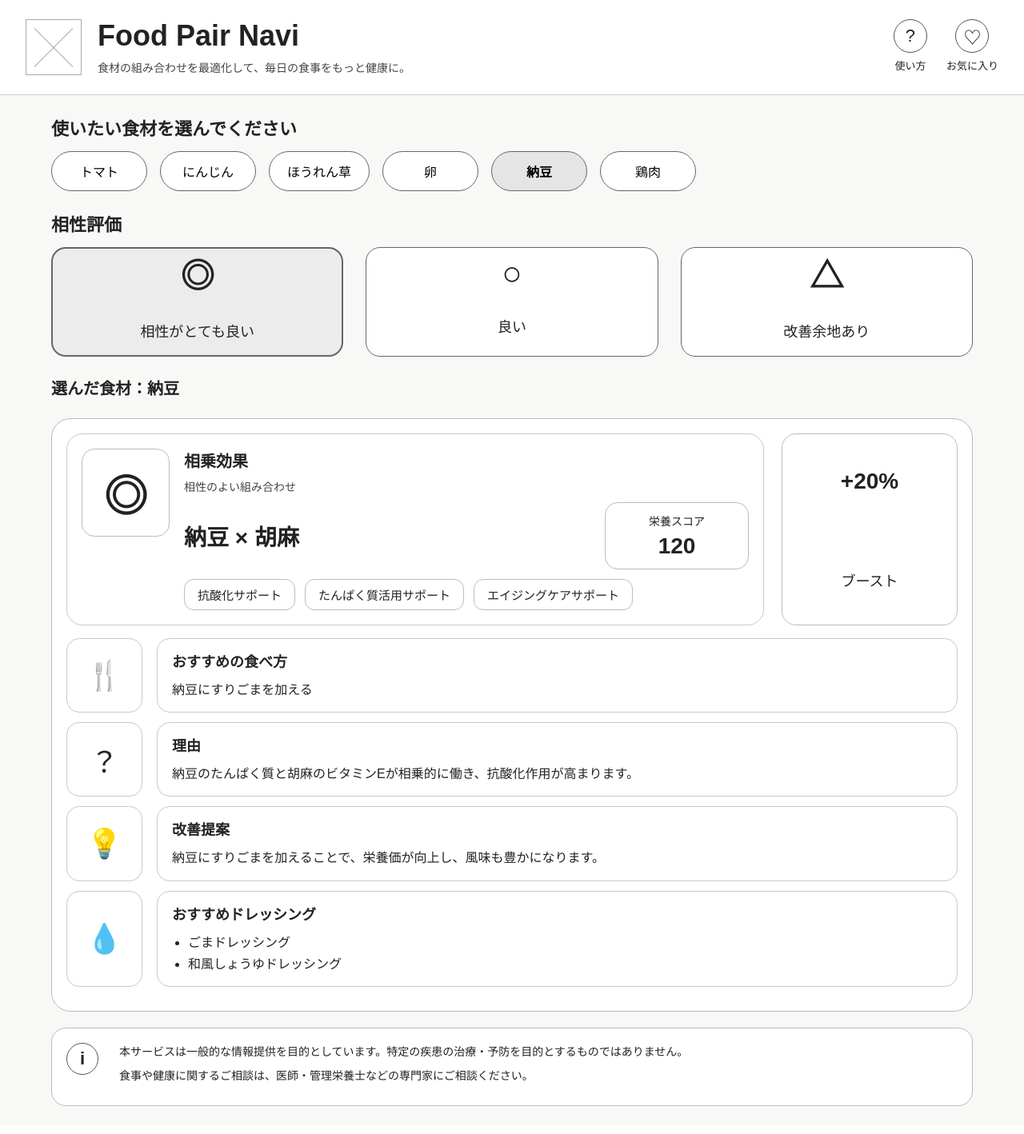
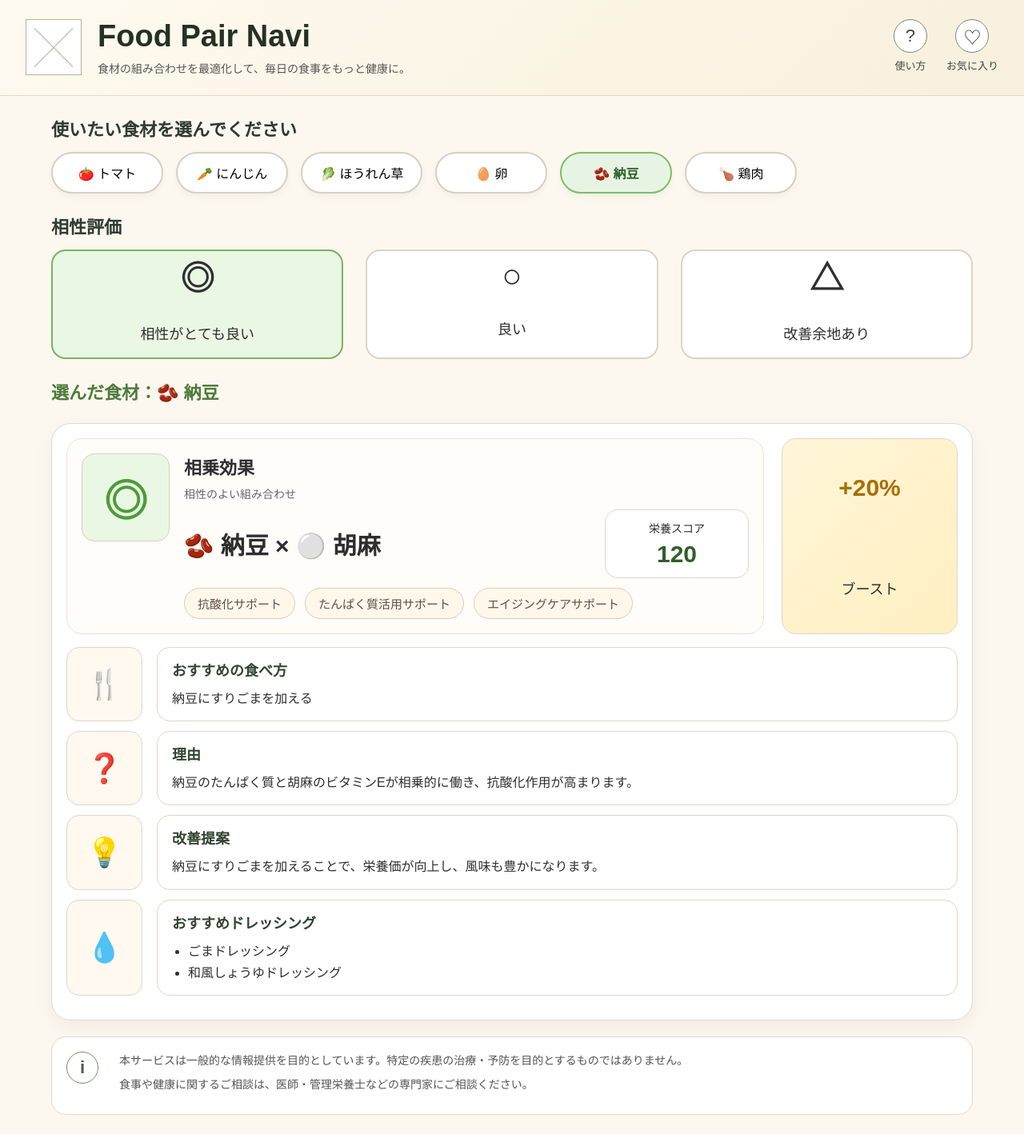
Before and after one commit to kugi227/food-pair-app, a Flask app: page / in a window 1280 px wide. Shown: the whole page at 80% size. Before the commit the page ends 1383 px from the top, so only its background shows below. Run offline with Flask 3, Linux system fonts and the light colour scheme.

Commit message:
食材選択と評価結果のUIをカラー化
食材ボタンに絵文字を追加し、◎○△の評価選択に応じて結果表示が切り替わるようにした。

```diff
--- a/static/script.js
+++ b/static/script.js
@@ -1,61 +1,162 @@
 const foodData = {
   tomato: {
     name: "トマト",
-    rating: "excellent",
+    emoji: "🍅",
+    excellent: {
       icon: "◎",
-    pairTitle: "トマト × オリーブオイル",
-    nutritionScore: "118",
-    boostRate: "+18%",
-    boosts: ["抗酸化サポート", "吸収サポート", "美容サポート"],
+      pairTitle: "🍅 トマト × 🫒 オリーブオイル",
+      nutritionScore: "120",
+      boostRate: "+20%",
+      boosts: ["リコピン活用サポート", "抗酸化サポート", "吸収サポート"],
       suggestion: "オリーブオイルと一緒に食べる",
       reason: "トマトのリコピンは、油と一緒にとることで吸収されやすいとされています。",
       improvement: "サラダにする場合は、オイル系ドレッシングを使うと栄養を活かしやすくなります。",
       dressings: ["オリーブオイル系ドレッシング", "レモンオイルドレッシング"]
     },
+    good: {
+      icon: "○",
+      pairTitle: "🍅 トマト × 🥚 卵",
+      nutritionScore: "110",
+      boostRate: "+10%",
+      boosts: ["たんぱく質サポート", "彩りサポート", "食事バランスサポート"],
+      suggestion: "トマトと卵を炒める",
+      reason: "トマトと卵を合わせることで、たんぱく質と野菜を一緒にとりやすくなります。",
+      improvement: "油を少し使って炒めると、トマトの栄養を活かしやすくなります。",
+      dressings: ["オーロラソース風", "和風ドレッシング"]
+    },
+    improve: {
+      icon: "△",
+      pairTitle: "🍅 トマト単体",
+      nutritionScore: "95",
+      boostRate: "+0%",
+      boosts: ["ちょい足し推奨", "吸収改善余地あり", "油を足すと良い"],
+      suggestion: "油を含む食材を少し足す",
+      reason: "トマト単体でも良い食材ですが、油と合わせることでリコピンをより活かしやすくなります。",
+      improvement: "オリーブオイルやチーズを足すと、食べ合わせの改善につながります。",
+      dressings: ["オリーブオイル系ドレッシング", "バジルドレッシング"]
+    }
+  },
+
   carrot: {
     name: "にんじん",
-    rating: "excellent",
+    emoji: "🥕",
+    excellent: {
       icon: "◎",
-    pairTitle: "にんじん × ごま油",
-    nutritionScore: "116",
-    boostRate: "+16%",
-    boosts: ["βカロテンサポート", "吸収サポート", "美容サポート"],
+      pairTitle: "🥕 にんじん × 🫒 ごま油",
+      nutritionScore: "118",
+      boostRate: "+18%",
+      boosts: ["βカロテン活用", "吸収サポート", "美容サポート"],
       suggestion: "油と一緒に炒める",
       reason: "にんじんのβカロテンは、油と合わせることで吸収されやすくなります。",
       improvement: "炒め物や温野菜にすると、栄養を活かしやすくなります。",
       dressings: ["ごまドレッシング", "フレンチドレッシング"]
     },
+    good: {
+      icon: "○",
+      pairTitle: "🥕 にんじん × 🥚 卵",
+      nutritionScore: "108",
+      boostRate: "+8%",
+      boosts: ["彩りサポート", "たんぱく質サポート", "食事バランス"],
+      suggestion: "にんじんしりしり風にする",
+      reason: "にんじんと卵を合わせると、彩りとたんぱく質を補いやすくなります。",
+      improvement: "少量の油を使うと、にんじんの栄養を活かしやすくなります。",
+      dressings: ["和風ドレッシング", "ごまドレッシング"]
+    },
+    improve: {
+      icon: "△",
+      pairTitle: "🥕 にんじん単体",
+      nutritionScore: "92",
+      boostRate: "+0%",
+      boosts: ["油を足すと良い", "吸収改善余地あり", "調理法改善"],
+      suggestion: "油を含む調理に変える",
+      reason: "にんじん単体でも良いですが、油と合わせることでβカロテンを活かしやすくなります。",
+      improvement: "炒める、ドレッシングをかける、ナッツを足すなどがおすすめです。",
+      dressings: ["フレンチドレッシング", "オイル系ドレッシング"]
+    }
+  },
+
   spinach: {
     name: "ほうれん草",
-    rating: "good",
+    emoji: "🥬",
+    excellent: {
+      icon: "◎",
+      pairTitle: "🥬 ほうれん草 × 🍋 レモン",
+      nutritionScore: "116",
+      boostRate: "+16%",
+      boosts: ["鉄分活用サポート", "ビタミンCサポート", "抗酸化サポート"],
+      suggestion: "レモンや酢を少し足す",
+      reason: "ほうれん草の鉄は、ビタミンCを含む食材と合わせると活かしやすくなります。",
+      improvement: "おひたしやサラダにレモンを足すと、食べ合わせの改善につながります。",
+      dressings: ["レモンドレッシング", "和風ドレッシング"]
+    },
+    good: {
       icon: "○",
-    pairTitle: "ほうれん草 × レモン",
+      pairTitle: "🥬 ほうれん草 × ⚪ ごま",
       nutritionScore: "108",
       boostRate: "+8%",
-    boosts: ["鉄分活用サポート", "抗酸化サポート", "栄養バランスサポート"],
-    suggestion: "レモンや酢を少し足す",
-    reason: "ほうれん草の鉄は、ビタミンCを含む食材と合わせると活かしやすくなります。",
-    improvement: "おひたしにレモンを加えると、相性をより高められます。",
+      boosts: ["ミネラルサポート", "風味アップ", "食べやすさサポート"],
+      suggestion: "ごま和えにする",
+      reason: "ごまと合わせることで風味が増し、ほうれん草を食べやすくできます。",
+      improvement: "レモンや酢を少し足すと、さらに栄養面のサポートになります。",
+      dressings: ["ごまドレッシング", "和風しょうゆドレッシング"]
+    },
+    improve: {
+      icon: "△",
+      pairTitle: "🥬 ほうれん草 × 🥛 乳製品",
+      nutritionScore: "90",
+      boostRate: "-",
+      boosts: ["食べ方見直し", "タイミング調整", "ビタミンC追加推奨"],
+      suggestion: "レモンやビタミンC食材を足す",
+      reason: "組み合わせによっては、ミネラルの吸収が気になる場合があります。",
+      improvement: "食べるタイミングをずらす、またはレモン・酢を足すと改善しやすくなります。",
       dressings: ["レモンドレッシング", "和風ドレッシング"]
+    }
   },
+
   egg: {
     name: "卵",
-    rating: "good",
+    emoji: "🥚",
+    excellent: {
+      icon: "◎",
+      pairTitle: "🥚 卵 × 🍅 トマト",
+      nutritionScore: "114",
+      boostRate: "+14%",
+      boosts: ["たんぱく質サポート", "抗酸化サポート", "彩りサポート"],
+      suggestion: "トマト卵炒めにする",
+      reason: "卵のたんぱく質とトマトの栄養を一緒にとりやすくなります。",
+      improvement: "油を少し使うと、トマトの栄養も活かしやすくなります。",
+      dressings: ["オーロラソース風", "オイル系ドレッシング"]
+    },
+    good: {
       icon: "○",
-    pairTitle: "卵 × トマト",
-    nutritionScore: "110",
-    boostRate: "+10%",
-    boosts: ["たんぱく質サポート", "彩りサポート", "食事バランスサポート"],
-    suggestion: "トマトや野菜と一緒に食べる",
-    reason: "卵は野菜と合わせることで、食事全体の栄養バランスが整いやすくなります。",
-    improvement: "サラダや炒め物に加えると食べやすくなります。",
-    dressings: ["オーロラソース風", "和風ドレッシング"]
+      pairTitle: "🥚 卵 × 🥬 ほうれん草",
+      nutritionScore: "108",
+      boostRate: "+8%",
+      boosts: ["たんぱく質サポート", "野菜追加", "食事バランス"],
+      suggestion: "卵とほうれん草の炒め物にする",
+      reason: "卵に野菜を合わせることで、食事全体のバランスが整いやすくなります。",
+      improvement: "レモンや酢を少し足すと、ほうれん草の栄養も活かしやすくなります。",
+      dressings: ["和風ドレッシング", "ごまドレッシング"]
     },
+    improve: {
+      icon: "△",
+      pairTitle: "🥚 卵単体",
+      nutritionScore: "94",
+      boostRate: "+0%",
+      boosts: ["野菜追加推奨", "バランス改善", "彩り改善"],
+      suggestion: "野菜を一品足す",
+      reason: "卵単体でも栄養はありますが、野菜を加えると食事全体のバランスが良くなります。",
+      improvement: "トマト、ほうれん草、きのこなどを足すのがおすすめです。",
+      dressings: ["和風ドレッシング", "オーロラソース風"]
+    }
+  },
+
   natto: {
     name: "納豆",
-    rating: "excellent",
+    emoji: "🫘",
+    excellent: {
       icon: "◎",
-    pairTitle: "納豆 × 胡麻",
+      pairTitle: "🫘 納豆 × ⚪ 胡麻",
       nutritionScore: "120",
       boostRate: "+20%",
       boosts: ["抗酸化サポート", "たんぱく質活用サポート", "エイジングケアサポート"],
@@ -64,41 +165,104 @@ const foodData = {
       improvement: "納豆にすりごまを加えることで、栄養価が向上し、風味も豊かになります。",
       dressings: ["ごまドレッシング", "和風しょうゆドレッシング"]
     },
+    good: {
+      icon: "○",
+      pairTitle: "🫘 納豆 × 🌿 ネギ",
+      nutritionScore: "110",
+      boostRate: "+10%",
+      boosts: ["風味アップ", "食べやすさサポート", "発酵食品サポート"],
+      suggestion: "納豆に刻みネギを加える",
+      reason: "ネギを加えることで香りが良くなり、納豆を食べやすくできます。",
+      improvement: "さらにごまや海苔を足すと、風味と栄養バランスが上がります。",
+      dressings: ["和風だれ", "ごま風味だれ"]
+    },
+    improve: {
+      icon: "△",
+      pairTitle: "🫘 納豆 × 🍚 ごはんだけ",
+      nutritionScore: "96",
+      boostRate: "+0%",
+      boosts: ["ちょい足し推奨", "食物繊維追加", "ミネラル追加"],
+      suggestion: "ごま・ネギ・海苔を足す",
+      reason: "納豆ごはんだけでも良いですが、薬味や海藻を足すことで栄養の幅が広がります。",
+      improvement: "すりごま、ネギ、海苔を足すと、手軽に改善できます。",
+      dressings: ["和風しょうゆだれ", "ごま風味だれ"]
+    }
+  },
+
   chicken: {
     name: "鶏肉",
-    rating: "improve",
+    emoji: "🍗",
+    excellent: {
+      icon: "◎",
+      pairTitle: "🍗 鶏肉 × 🍋 レモン",
+      nutritionScore: "114",
+      boostRate: "+14%",
+      boosts: ["たんぱく質サポート", "さっぱりサポート", "食欲サポート"],
+      suggestion: "鶏肉にレモンを合わせる",
+      reason: "鶏肉に酸味を合わせると、さっぱり食べやすくなります。",
+      improvement: "野菜も一緒に加えると、食事全体のバランスが良くなります。",
+      dressings: ["レモン系ドレッシング", "玉ねぎドレッシング"]
+    },
+    good: {
+      icon: "○",
+      pairTitle: "🍗 鶏肉 × 🍄 きのこ",
+      nutritionScore: "108",
+      boostRate: "+8%",
+      boosts: ["食物繊維サポート", "うま味アップ", "満足感サポート"],
+      suggestion: "鶏肉ときのこを炒める",
+      reason: "きのこを加えることで食物繊維やうま味が加わり、満足感が出ます。",
+      improvement: "レモンや香味野菜を足すと、さらに食べやすくなります。",
+      dressings: ["和風ドレッシング", "玉ねぎドレッシング"]
+    },
+    improve: {
       icon: "△",
-    pairTitle: "鶏肉 × レモン",
-    nutritionScore: "96",
-    boostRate: "+4%",
-    boosts: ["さっぱりサポート", "食欲サポート", "たんぱく質サポート"],
-    suggestion: "レモンや香味野菜を足す",
-    reason: "鶏肉はたんぱく質源として使いやすいですが、野菜や酸味を加えると食べやすさが上がります。",
-    improvement: "単体より、野菜やレモンを組み合わせると、よりバランスよく楽しめます。",
+      pairTitle: "🍗 鶏肉単体",
+      nutritionScore: "92",
+      boostRate: "+0%",
+      boosts: ["野菜追加推奨", "食物繊維不足", "バランス改善"],
+      suggestion: "野菜や酸味を足す",
+      reason: "鶏肉だけだと、食物繊維やビタミンが不足しやすくなります。",
+      improvement: "サラダ、レモン、きのこ、玉ねぎなどを足すとバランスが良くなります。",
       dressings: ["レモン系ドレッシング", "玉ねぎドレッシング"]
+    }
   }
 };
 
+let selectedFood = "natto";
+let selectedRating = "excellent";
+
 const foodButtons = document.querySelectorAll(".food-button");
+const ratingCards = document.querySelectorAll(".rating-card");
+const resultStatusIcon = document.getElementById("resultStatusIcon");
 
-function updateRatingCards(rating) {
-  document.getElementById("ratingExcellent").classList.remove("active");
-  document.getElementById("ratingGood").classList.remove("active");
-  document.getElementById("ratingImprove").classList.remove("active");
-
-  if (rating === "excellent") {
-    document.getElementById("ratingExcellent").classList.add("active");
-  } else if (rating === "good") {
-    document.getElementById("ratingGood").classList.add("active");
-  } else if (rating === "improve") {
-    document.getElementById("ratingImprove").classList.add("active");
+function updateFoodButtons() {
+  foodButtons.forEach((button) => {
+    button.classList.remove("active");
+    if (button.dataset.food === selectedFood) {
+      button.classList.add("active");
     }
+  });
 }
 
-function updateDisplay(foodKey) {
-  const data = foodData[foodKey];
+function updateRatingCards() {
+  ratingCards.forEach((card) => {
+    card.classList.remove("active");
+    if (card.dataset.rating === selectedRating) {
+      card.classList.add("active");
+    }
+  });
+}
 
-  document.getElementById("selectedFood").textContent = `選んだ食材：${data.name}`;
+function updateStatusColor() {
+  resultStatusIcon.classList.remove("excellent", "good", "improve");
+  resultStatusIcon.classList.add(selectedRating);
+}
+
+function updateDisplay() {
+  const food = foodData[selectedFood];
+  const data = food[selectedRating];
+
+  document.getElementById("selectedFood").textContent = `選んだ食材：${food.emoji} ${food.name}`;
   document.getElementById("resultStatusIcon").textContent = data.icon;
   document.getElementById("pairTitle").textContent = data.pairTitle;
   document.getElementById("nutritionScore").textContent = data.nutritionScore;
@@ -124,18 +288,23 @@ function updateDisplay(foodKey) {
     dressingList.appendChild(li);
   });
 
-  updateRatingCards(data.rating);
+  updateFoodButtons();
+  updateRatingCards();
+  updateStatusColor();
 }
 
 foodButtons.forEach((button) => {
   button.addEventListener("click", () => {
-    foodButtons.forEach((btn) => btn.classList.remove("active"));
-    button.classList.add("active");
-
-    const foodKey = button.dataset.food;
-    updateDisplay(foodKey);
+    selectedFood = button.dataset.food;
+    updateDisplay();
   });
 });
 
-// 初期表示
-updateDisplay("natto");
+ratingCards.forEach((card) => {
+  card.addEventListener("click", () => {
+    selectedRating = card.dataset.rating;
+    updateDisplay();
+  });
+});
+
+updateDisplay();
--- a/static/style.css
+++ b/static/style.css
@@ -5,8 +5,8 @@
 body {
   margin: 0;
   font-family: "Hiragino Sans", "Yu Gothic", sans-serif;
-  background: #f8f8f6;
-  color: #222;
+  background: #fdf8ef;
+  color: #2f2f2f;
 }
 
 .header {
@@ -14,8 +14,8 @@ body {
   justify-content: space-between;
   align-items: flex-start;
   padding: 24px 32px;
-  border-bottom: 1px solid #ccc;
-  background: #fff;
+  border-bottom: 1px solid #e1d7c7;
+  background: linear-gradient(135deg, #fffaf0, #f7f0dd);
 }
 
 .header-left {
@@ -27,7 +27,8 @@ body {
 .logo-box {
   width: 70px;
   height: 70px;
-  border: 1px solid #aaa;
+  border: 1px solid #b9b0a0;
+  background: #ffffff;
   position: relative;
 }
 
@@ -37,10 +38,9 @@ body {
   position: absolute;
   width: 100%;
   height: 1px;
-  background: #aaa;
+  background: #b9b0a0;
   top: 50%;
   left: 0;
-  transform-origin: center;
 }
 
 .logo-box::before {
@@ -53,13 +53,14 @@ body {
 
 h1 {
   margin: 0;
-  font-size: 36px;
+  font-size: 38px;
+  color: #243224;
 }
 
 .subtitle {
   margin: 8px 0 0;
   font-size: 14px;
-  color: #444;
+  color: #555;
 }
 
 .header-right {
@@ -70,17 +71,19 @@ h1 {
 .header-icon-item {
   text-align: center;
   font-size: 13px;
+  color: #444;
 }
 
 .header-icon {
   width: 42px;
   height: 42px;
-  border: 1px solid #555;
+  border: 1.5px solid #7b8a72;
   border-radius: 50%;
   display: grid;
   place-items: center;
   font-size: 22px;
   margin: 0 auto 6px;
+  background: #fff;
 }
 
 .container {
@@ -96,6 +99,7 @@ h1 {
 .section h2 {
   margin: 0 0 14px;
   font-size: 22px;
+  color: #2f3b2f;
 }
 
 .food-buttons {
@@ -105,22 +109,26 @@ h1 {
 }
 
 .food-button {
-  min-width: 120px;
+  min-width: 140px;
   padding: 12px 22px;
-  border: 1.5px solid #666;
+  border: 2px solid #d7d0c2;
   background: #fff;
   border-radius: 999px;
   cursor: pointer;
   font-size: 16px;
   transition: 0.2s;
+  box-shadow: 0 4px 10px rgba(0, 0, 0, 0.04);
 }
 
 .food-button:hover {
-  background: #f2f2f2;
+  transform: translateY(-2px);
+  background: #fffdf8;
 }
 
 .food-button.active {
-  background: #e5e5e5;
+  background: #e8f4e3;
+  border-color: #7bbf6a;
+  color: #2f5f2a;
   font-weight: bold;
 }
 
@@ -131,7 +139,7 @@ h1 {
 }
 
 .rating-card {
-  border: 1.5px solid #666;
+  border: 2px solid #ddd4c5;
   border-radius: 18px;
   background: #fff;
   min-height: 130px;
@@ -141,11 +149,31 @@ h1 {
   align-items: center;
   gap: 10px;
   font-size: 18px;
+  cursor: pointer;
+  transition: 0.2s;
+}
+
+.rating-card:hover {
+  transform: translateY(-2px);
 }
 
 .rating-card.active {
-  background: #ececec;
   border-width: 2px;
+}
+
+.rating-card.active[data-rating="excellent"] {
+  background: #eaf7e4;
+  border-color: #74b65f;
+}
+
+.rating-card.active[data-rating="good"] {
+  background: #fff6dc;
+  border-color: #e0b84f;
+}
+
+.rating-card.active[data-rating="improve"] {
+  background: #fde9df;
+  border-color: #e08d64;
 }
 
 .rating-icon {
@@ -154,16 +182,18 @@ h1 {
 }
 
 .selected-food {
-  font-size: 20px;
+  font-size: 22px;
   font-weight: bold;
   margin: 0;
+  color: #4d7b3b;
 }
 
 .result-wrapper {
-  border: 1.5px solid #bbb;
+  border: 1.5px solid #e2d8c9;
   border-radius: 24px;
   padding: 18px;
   background: #fff;
+  box-shadow: 0 8px 24px rgba(0, 0, 0, 0.05);
 }
 
 .result-top {
@@ -177,31 +207,48 @@ h1 {
   display: grid;
   grid-template-columns: 110px 1fr;
   gap: 18px;
-  border: 1.5px solid #c8c8c8;
+  border: 1.5px solid #ece3d4;
   border-radius: 20px;
   padding: 18px;
+  background: #fffdf9;
 }
 
 .result-main-left-icon {
   width: 110px;
   height: 110px;
-  border: 1.5px solid #bcbcbc;
+  border: 1.5px solid #d8cfbf;
   border-radius: 16px;
   display: grid;
   place-items: center;
   font-size: 54px;
   font-weight: bold;
+  background: #f8f4ea;
+}
+
+.result-main-left-icon.excellent {
+  color: #4d9c38;
+  background: #eaf7e4;
+}
+
+.result-main-left-icon.good {
+  color: #b38710;
+  background: #fff6dc;
+}
+
+.result-main-left-icon.improve {
+  color: #c56b43;
+  background: #fde9df;
 }
 
 .result-main-content h3 {
   margin: 0 0 8px;
-  font-size: 20px;
+  font-size: 22px;
 }
 
 .small-label {
   margin: 0 0 10px;
   font-size: 14px;
-  color: #444;
+  color: #666;
 }
 
 .pair-row {
@@ -213,17 +260,19 @@ h1 {
 }
 
 .pair-title {
-  font-size: 28px;
+  font-size: 30px;
   font-weight: bold;
   margin: 0;
+  color: #2e2e2e;
 }
 
 .score-box {
   min-width: 180px;
-  border: 1.5px solid #bcbcbc;
+  border: 1.5px solid #e0d6c8;
   border-radius: 16px;
   padding: 12px;
   text-align: center;
+  background: #fff;
 }
 
 .score-label {
@@ -233,23 +282,25 @@ h1 {
 
 .score-number {
   margin: 0;
-  font-size: 28px;
+  font-size: 30px;
   font-weight: bold;
+  color: #2f5f2a;
 }
 
 .boost-box {
-  border: 1.5px solid #bcbcbc;
+  border: 1.5px solid #e0d6c8;
   border-radius: 18px;
   display: grid;
   place-items: center;
   text-align: center;
-  background: #fff;
+  background: linear-gradient(135deg, #fff5d8, #fff0c1);
 }
 
 .boost-rate {
   margin: 0;
-  font-size: 28px;
+  font-size: 30px;
   font-weight: bold;
+  color: #a86f00;
 }
 
 .boost-text {
@@ -266,10 +317,11 @@ h1 {
 .tag {
   display: inline-block;
   padding: 8px 16px;
-  border: 1px solid #bcbcbc;
-  border-radius: 12px;
-  background: #fff;
+  border: 1px solid #d7cdbf;
+  border-radius: 999px;
+  background: #fff8ea;
   font-size: 15px;
+  color: #5b5145;
 }
 
 .info-row {
@@ -280,9 +332,9 @@ h1 {
 }
 
 .info-icon {
-  border: 1.5px solid #c8c8c8;
+  border: 1.5px solid #e0d6c8;
   border-radius: 16px;
-  background: #fff;
+  background: #fff9f0;
   min-height: 90px;
   display: grid;
   place-items: center;
@@ -290,7 +342,7 @@ h1 {
 }
 
 .info-content {
-  border: 1.5px solid #c8c8c8;
+  border: 1.5px solid #e0d6c8;
   border-radius: 16px;
   background: #fff;
   padding: 14px 18px;
@@ -299,6 +351,7 @@ h1 {
 .info-content h4 {
   margin: 0 0 10px;
   font-size: 18px;
+  color: #314431;
 }
 
 .info-content p,
@@ -315,7 +368,7 @@ h1 {
 
 .notice-box {
   margin-top: 20px;
-  border: 1.5px solid #bbb;
+  border: 1.5px solid #e0d6c8;
   border-radius: 18px;
   padding: 18px;
   display: grid;
@@ -327,18 +380,20 @@ h1 {
 .notice-icon {
   width: 40px;
   height: 40px;
-  border: 1.5px solid #555;
+  border: 1.5px solid #7b8a72;
   border-radius: 50%;
   display: grid;
   place-items: center;
   font-weight: bold;
   font-size: 22px;
+  color: #4d5d48;
 }
 
 .notice-box p {
   margin: 0 0 6px;
   font-size: 14px;
   line-height: 1.7;
+  color: #555;
 }
 
 @media (max-width: 900px) {
--- a/templates/index.html
+++ b/templates/index.html
@@ -33,12 +33,12 @@
     <section class="section">
       <h2>使いたい食材を選んでください</h2>
       <div class="food-buttons">
-        <button class="food-button" data-food="tomato">トマト</button>
-        <button class="food-button" data-food="carrot">にんじん</button>
-        <button class="food-button" data-food="spinach">ほうれん草</button>
-        <button class="food-button" data-food="egg">卵</button>
-        <button class="food-button active" data-food="natto">納豆</button>
-        <button class="food-button" data-food="chicken">鶏肉</button>
+        <button class="food-button" data-food="tomato">🍅 トマト</button>
+        <button class="food-button" data-food="carrot">🥕 にんじん</button>
+        <button class="food-button" data-food="spinach">🥬 ほうれん草</button>
+        <button class="food-button" data-food="egg">🥚 卵</button>
+        <button class="food-button active" data-food="natto">🫘 納豆</button>
+        <button class="food-button" data-food="chicken">🍗 鶏肉</button>
       </div>
     </section>
 
@@ -46,17 +46,17 @@
     <section class="section">
       <h2>相性評価</h2>
       <div class="rating-cards">
-        <div class="rating-card active" id="ratingExcellent">
+        <div class="rating-card active" id="ratingExcellent" data-rating="excellent">
           <div class="rating-icon">◎</div>
           <p>相性がとても良い</p>
         </div>
 
-        <div class="rating-card" id="ratingGood">
+        <div class="rating-card" id="ratingGood" data-rating="good">
           <div class="rating-icon">○</div>
           <p>良い</p>
         </div>
 
-        <div class="rating-card" id="ratingImprove">
+        <div class="rating-card" id="ratingImprove" data-rating="improve">
           <div class="rating-icon">△</div>
           <p>改善余地あり</p>
         </div>
@@ -65,7 +65,7 @@
 
     <!-- 選択食材 -->
     <section class="section">
-      <p class="selected-food" id="selectedFood">選んだ食材：納豆</p>
+      <p class="selected-food" id="selectedFood">選んだ食材：🫘 納豆</p>
     </section>
 
     <!-- 結果 -->
@@ -78,9 +78,10 @@
           <div class="result-main-content">
             <h3>相乗効果</h3>
             <p class="small-label">相性のよい組み合わせ</p>
+
             <div class="pair-row">
               <div>
-                <p class="pair-title" id="pairTitle">納豆 × 胡麻</p>
+                <p class="pair-title" id="pairTitle">🫘 納豆 × ⚪ 胡麻</p>
               </div>
 
               <div class="score-box">
@@ -114,7 +115,7 @@
 
       <!-- 理由 -->
       <div class="info-row">
-        <div class="info-icon">？</div>
+        <div class="info-icon">❓</div>
         <div class="info-content">
           <h4>理由</h4>
           <p id="reason">納豆のたんぱく質と胡麻のビタミンEが相乗的に働き、抗酸化作用が高まります。</p>
```
Lines whose indentation alone changed are shown as unchanged.
